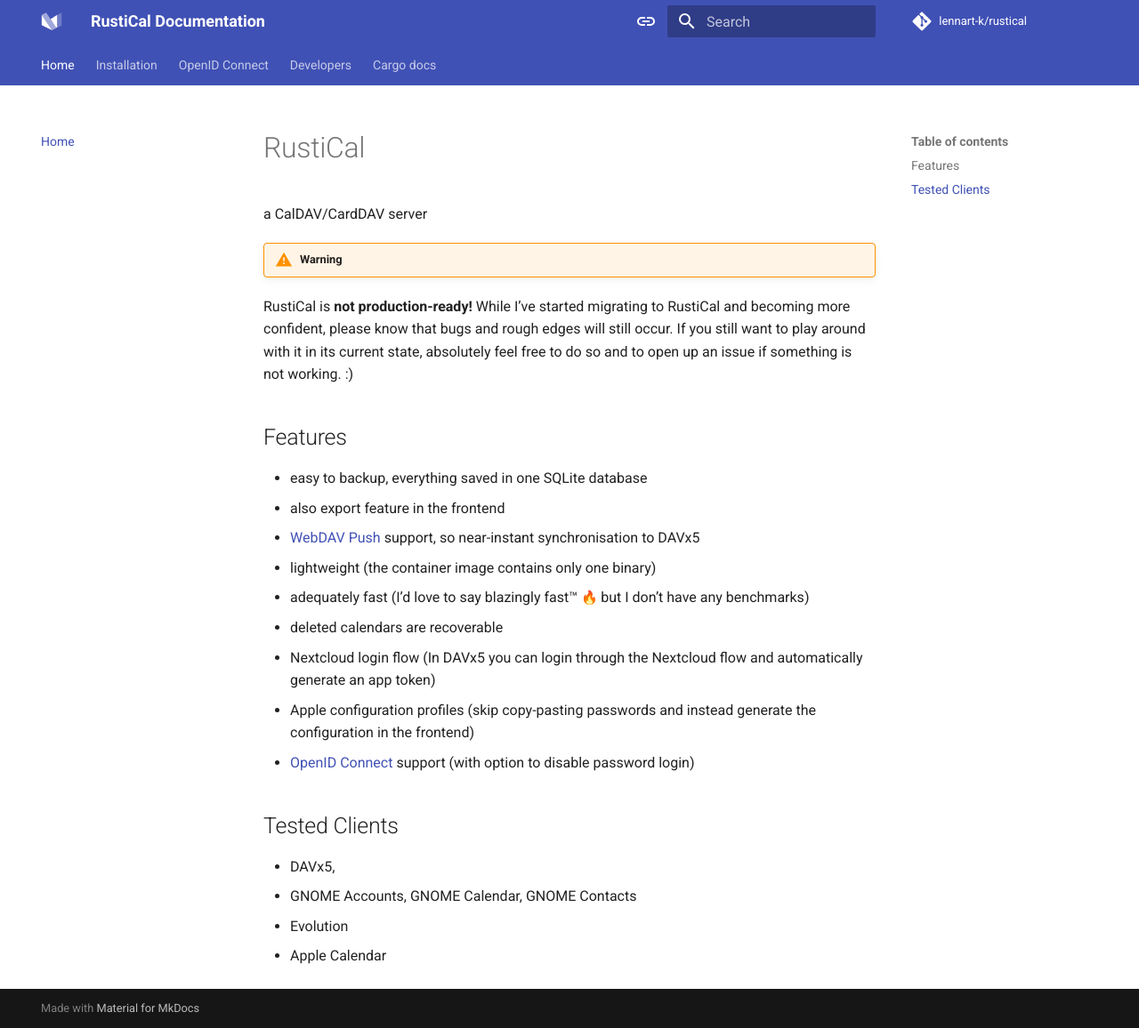
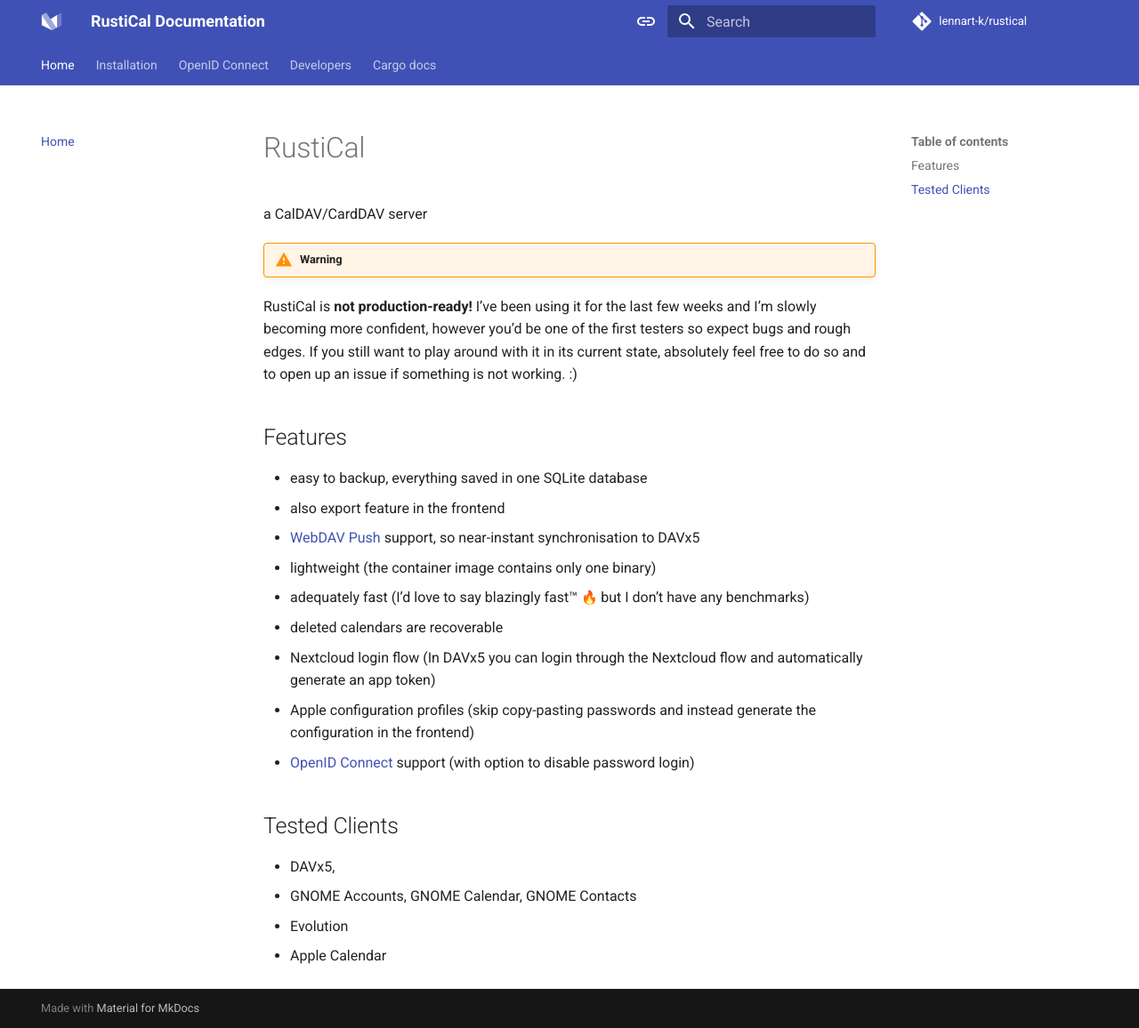
Before and after one commit to lennart-k/rustical, an MkDocs documentation site: the page built from docs/index.md, in a window 1280 px wide and 1156 px high. Shown: the whole window at 89% size. Built offline with MkDocs 1.6.1 and Material for MkDocs 9.7.7, drawn with Linux system fonts in a browser that asks for light colours; emoji names are drawn with the system emoji font; comment, search, counter and statistics services are not loaded.

Commit message:
Update note on production-readiness

```diff
--- a/docs/index.md
+++ b/docs/index.md
@@ -4,7 +4,8 @@ a CalDAV/CardDAV server
 
 !!! warning
 RustiCal is **not production-ready!**
-While I've started migrating to RustiCal and becoming more confident, please know that bugs and rough edges will still occur.
+I've been using it for the last few weeks and I'm slowly becoming more confident,
+however you'd be one of the first testers so expect bugs and rough edges.
 If you still want to play around with it in its current state, absolutely feel free to do so and to open up an issue if something is not working. :)
 
 ## Features
```
Also changed, not shown: README.md (+2 -2 lines).
